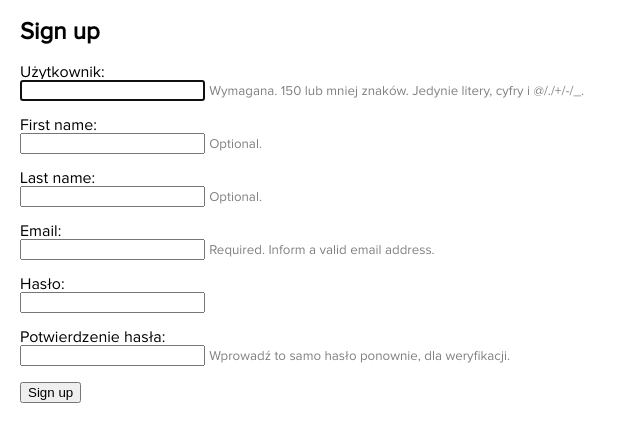
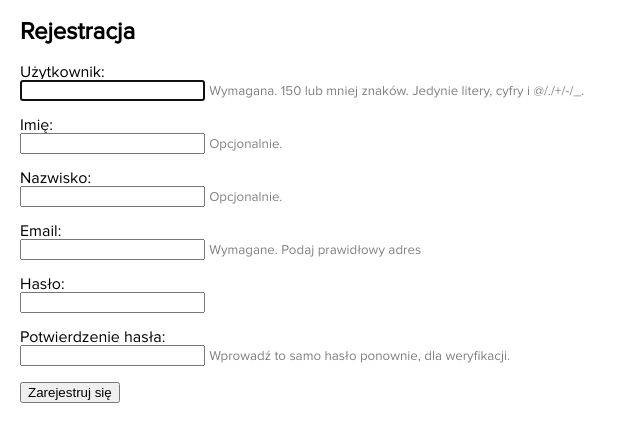
Before and after one commit to kamild706/ElectionsApp, a Django app: page /signup/ in a window 1280 px wide. Shown: the part 100-542 px from the top of the page, without its empty margins (0-640 px from the left). Run offline with Django 3.2, Linux system fonts and the light colour scheme.

Commit message:
fixed bugs, changed labels

```diff
--- a/elections/forms.py
+++ b/elections/forms.py
@@ -1,6 +1,7 @@
 from django import forms
 from django.contrib.auth.forms import UserCreationForm
 from django.contrib.auth.models import User
+from django.utils.translation import gettext_lazy as _
 
 from elections.models import Candidate, Election, Answer
 
@@ -62,10 +63,10 @@ class QuestionnaireVoteForm(forms.Form):
 
 
 class SignUpForm(UserCreationForm):
-    first_name = forms.CharField(max_length=30, help_text='Optional.')
-    last_name = forms.CharField(max_length=30, help_text='Optional.')
-    email = forms.EmailField(max_length=254, help_text='Required. Inform a valid email address.')
+    first_name = forms.CharField(max_length=30, help_text='Opcjonalnie.', label='Imię')
+    last_name = forms.CharField(max_length=30, help_text='Opcjonalnie.', label='Nazwisko')
+    email = forms.EmailField(max_length=254, help_text='Wymagane. Podaj prawidłowy adres')
 
     class Meta:
         model = User
-        fields = ('username', 'first_name', 'last_name', 'email', 'password1', 'password2', )
+        fields = ('username', 'first_name', 'last_name', 'email', 'password1', 'password2',)
--- a/elections/templates/elections/index.html
+++ b/elections/templates/elections/index.html
@@ -34,7 +34,7 @@
 
             {% if active_questionnaires %}
                 <div class="vertical-offset">
-                    <p>Oto lista aktualnie dostępnych pytań w których możesz odpowiedzieć:</p>
+                    <p>Oto lista aktualnie dostępnych referendów w których możesz się opowiedzieć:</p>
                     <table class="elections">
                         <thead>
                         <tr>
@@ -64,7 +64,7 @@
 
         {% else %}
             <div class="alert alert-error big-margin">
-                <strong>Niestety!</strong> W tym momencie nie ma wyborów ani głosowań w których mógłbyś wziąć udział.
+                <strong>Niestety!</strong> W tym momencie nie ma wyborów ani referendów w których mógłbyś wziąć udział.
             </div>
         {% endif %}
     {% else %}
--- a/elections/templates/elections/questionnaire_detail.html
+++ b/elections/templates/elections/questionnaire_detail.html
@@ -6,7 +6,7 @@
     <h1>{{ questionnaire.description }}</h1>
     {% if form.non_field_errors %}<p><strong>{{ form.non_field_errors }}</strong></p>{% endif %}
     {% if form.errors %}<p><strong>{{ form.errors }}</strong></p>{% endif %}
-    <p>W tym pytaniu możesz zaznaczyć <span id="maxVotes">1</span> odpowiedź</p>
+    <p>W tym referendum możesz opowiedzieć się za <span id="maxVotes">1</span> odpowiedzią</p>
     <form class="choiceForm" action="#" method="post" onsubmit="return validateForm();">
         {% csrf_token %}
         {% for answer in form.answers %}
--- a/elections/templates/elections/signup.html
+++ b/elections/templates/elections/signup.html
@@ -7,7 +7,7 @@
             <a href="{% url 'elections:index' %}">Kliknij aby przejść na stronę główną</a>
         </div>
     {% else %}
-        <h2>Sign up</h2>
+        <h2>Rejestracja</h2>
         <form method="post">
             {% csrf_token %}
             {% for field in form %}
@@ -22,7 +22,7 @@
                     {% endfor %}
                 </p>
             {% endfor %}
-            <button type="submit">Sign up</button>
+            <button type="submit">Zarejestruj się</button>
         </form>
     {% endif %}
 {% endblock %}
--- a/elections/views.py
+++ b/elections/views.py
@@ -23,18 +23,21 @@ class IndexView(generic.ListView):
 
 
 def index(request):
-    elections = Election.objects.filter(start_date__lte=timezone.now(),
-                                        end_date__gte=timezone.now(),
-                                        voters=request.user,
-                                        participation__voted=False)
+    if request.user.is_authenticated:
+        elections = Election.objects.filter(start_date__lte=timezone.now(),
+                                            end_date__gte=timezone.now(),
+                                            voters=request.user,
+                                            participation__voted=False)
 
-    questionnaires = Questionnaire.objects.filter(start_date__lte=timezone.now(),
-                                                  end_date__gte=timezone.now(),
-                                                  voters=request.user,
-                                                  participation__voted=False)
+        questionnaires = Questionnaire.objects.filter(start_date__lte=timezone.now(),
+                                                      end_date__gte=timezone.now(),
+                                                      voters=request.user,
+                                                      participation__voted=False)
 
-    context = {'active_elections': elections,
-               'active_questionnaires': questionnaires}
+        context = {'active_elections': elections,
+                   'active_questionnaires': questionnaires}
+    else:
+        context = None
 
     return render(request, 'elections/index.html', context)
 
```
Also changed, not shown: elections/models.py (+6 -4 lines).
